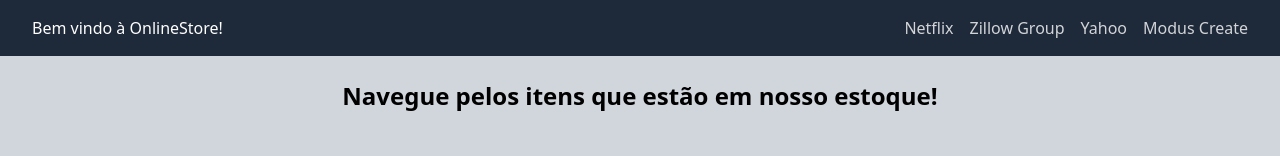
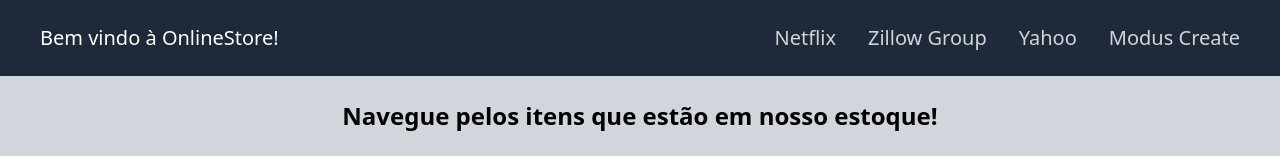
Before and after one commit to Navarrasa/onlineStore, a React (Vite) app: page /home in a window 1280 px wide. Shown: the top 156 px of the page. Built offline with nearby package versions, Linux system fonts and the light colour scheme; no server answers.

Commit message:
feat: changing css styles

```diff
--- a/src/Pages/Home/Home.tsx
+++ b/src/Pages/Home/Home.tsx
@@ -43,7 +43,7 @@ function Home(){
             <div key={produto.id} className="p-4 rounded shadow">
               <h3>{produto.title}</h3>
               <img src={produto.images[0]} alt={produto.title} />
-              <p>Preço: R${produto.price.toFixed(2)}</p>
+              <p className="p-2 bg-green-500 w-40 rounded-3xl text-center">Preço: R${produto.price.toFixed(2)}</p>
             </div>
           ))}
         </div>
--- a/src/components/Header/Header.tsx
+++ b/src/components/Header/Header.tsx
@@ -3,20 +3,20 @@ import { Link } from 'react-router'
 function Header() {
 
   return(
-    <header className="bg-gray-800 text-white p-4 flex justify-between">
-      <h1 className='px-4'>Bem vindo à OnlineStore!</h1>
+    <header className="bg-gray-800 text-white p-6 flex justify-between">
+      <h1 className='px-4 text-xl'>Bem vindo à OnlineStore!</h1>
       <nav className="flex px-4">
-        <ul className="flex gap-4">
-          <li className='opacity-80 hover:opacity-100'>
+        <ul className="flex gap-8">
+          <li className='opacity-80 hover:opacity-100 text-xl transition duration-700 ease-in-out'>
             <Link to="/netflix">Netflix</Link>
           </li>
-          <li className='opacity-80 hover:opacity-100'>
+          <li className='opacity-80 hover:opacity-100 text-xl transition duration-700 ease-in-out'>
             <Link to="/zillow-group">Zillow Group</Link>
           </li>
-          <li className='opacity-80 hover:opacity-100'>
+          <li className='opacity-80 hover:opacity-100 text-xl transition duration-700 ease-in-out'>
             <Link to="/yahoo">Yahoo</Link>
           </li>
-          <li className='opacity-80 hover:opacity-100 transition duration-700 ease-in-out'>
+          <li className='opacity-80 hover:opacity-100 text-xl transition duration-700 ease-in-out'>
             <Link to="/modus-create">Modus Create</Link>
           </li>
         </ul>
```
